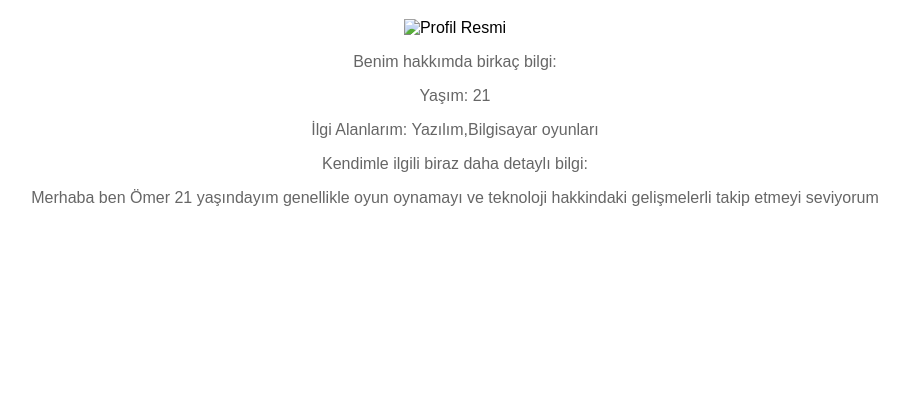
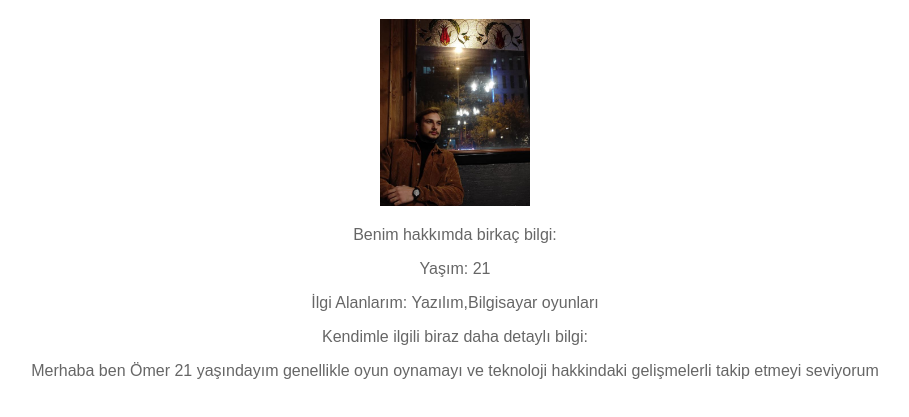
Before and after one commit to OmerFarukKurtulus/web, a plain HTML site: page index.html in a window 1280 px wide. Shown: the part 61-478 px from the top of the page, without its empty margins (185-1094 px from the left). Drawn offline with Linux system fonts and the light colour scheme.

Commit message:
Update index.html

```diff
--- a/index.html
+++ b/index.html
@@ -21,7 +21,7 @@
 
   <h1>Merhaba, Benim Adım Ömer Faruk KURTULUŞ</h1>
 
-  <img src="fotograf/ben.jpg" alt="Profil Resmi" width="150">
+  <img src="ben.jpg" alt="Profil Resmi" width="150">
 
   <p>Benim hakkımda birkaç bilgi:</p>
 
```
